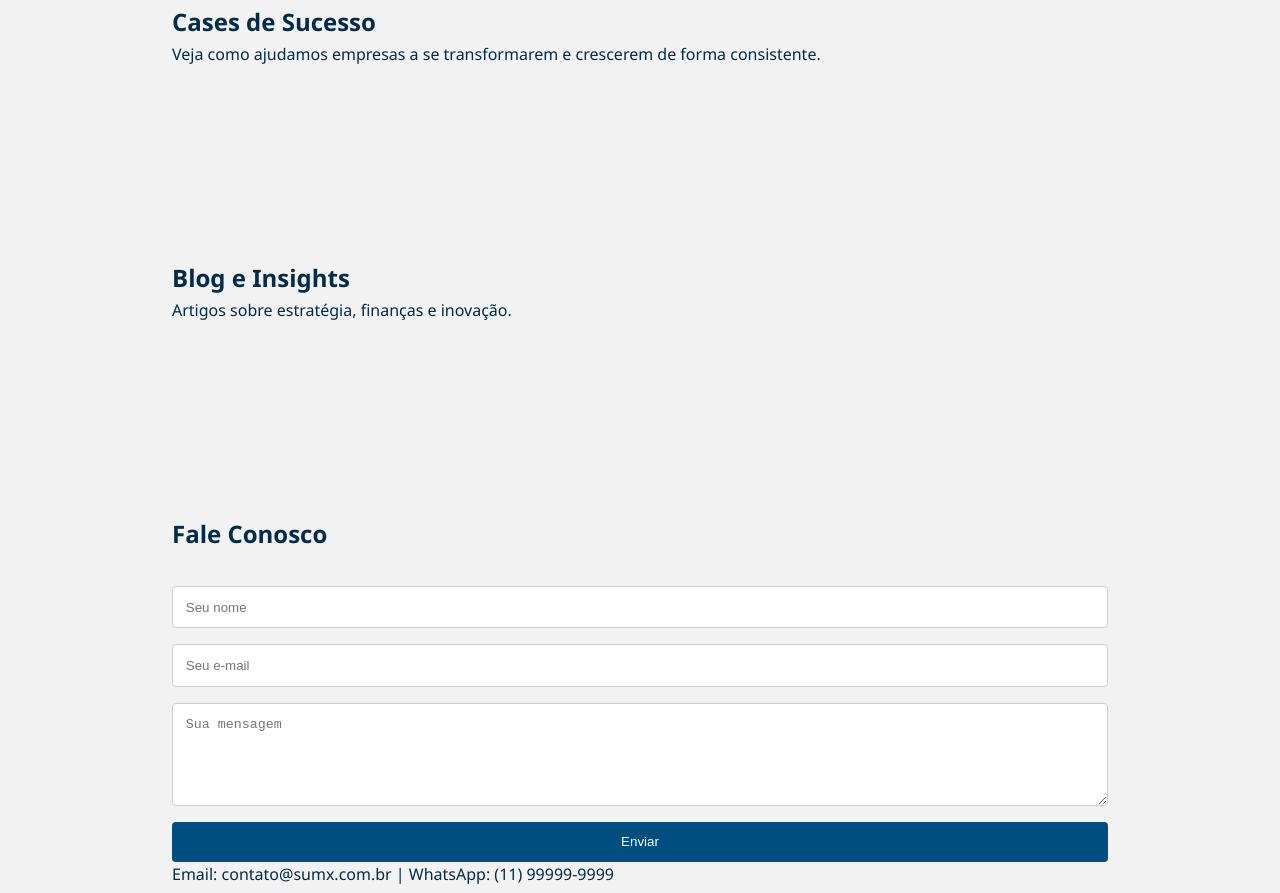
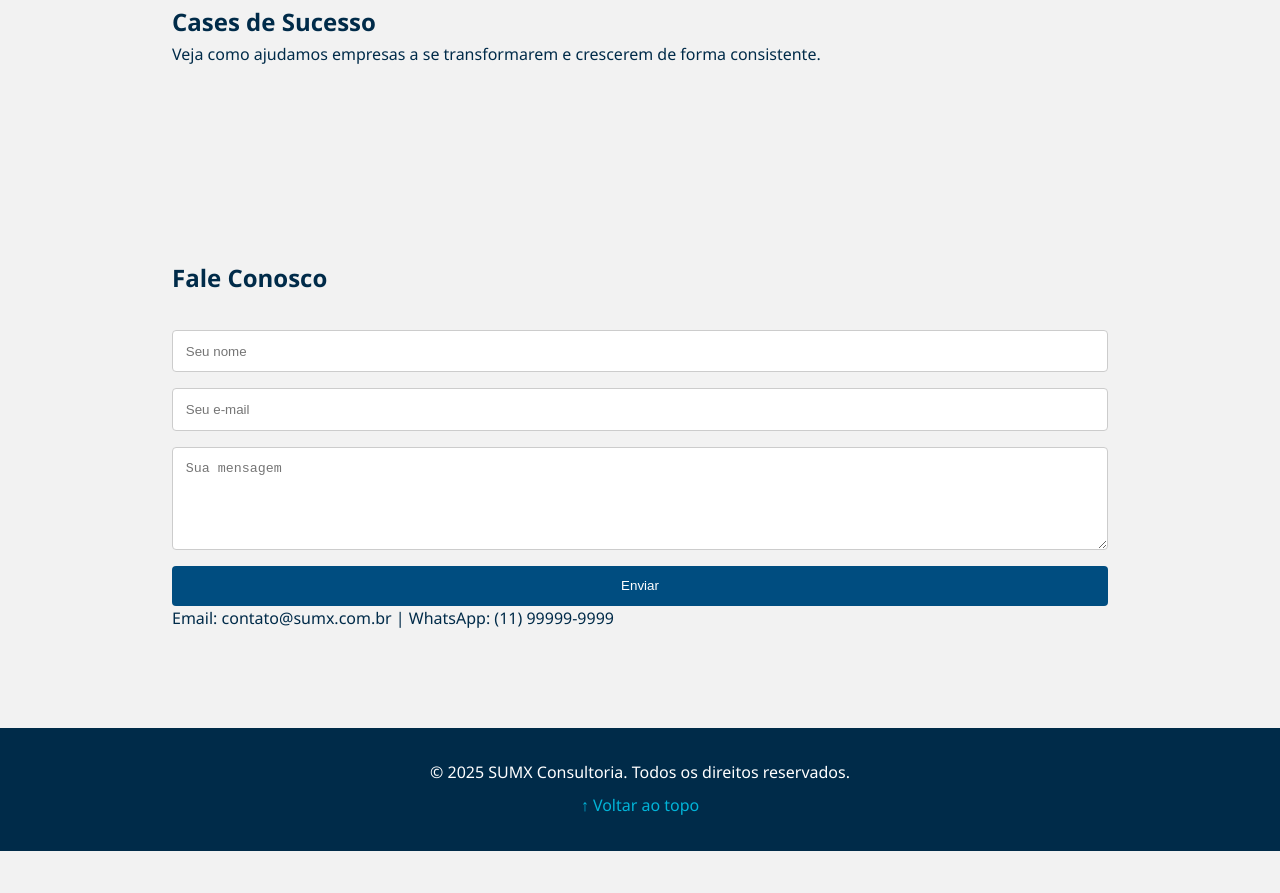
Before and after one commit to Sumx2024/sumx-site, a plain HTML site: page index.html in a window 1280 px wide. Shown: the part 1676-2569 px from the top of the page. After the commit the page ends 2527 px from the top, so only its background shows below. Drawn offline with Linux system fonts and the light colour scheme.

Commit message:
Update index.html

```diff
--- a/index.html
+++ b/index.html
@@ -16,7 +16,7 @@
         <li><a href="#sobre">Sobre</a></li>
         <li><a href="#servicos">Serviços</a></li>
         <li><a href="#cases">Cases</a></li>
-        <li><a href="#blog">Blog</a></li>
+        <li><a href="#contato">Contato</a></li>
         <li><a href="#contato">Contato</a></li>
       </ul>
     </nav>
@@ -64,12 +64,6 @@
     <!-- Aqui você pode adicionar cards de cases -->
   </section>
 
-  <section id="blog" class="section">
-    <h2>Blog e Insights</h2>
-    <p>Artigos sobre estratégia, finanças e inovação.</p>
-    <!-- Aqui você pode adicionar posts recentes -->
-  </section>
-
   <section id="contato" class="section">
     <h2>Fale Conosco</h2>
     <form class="form">
```
